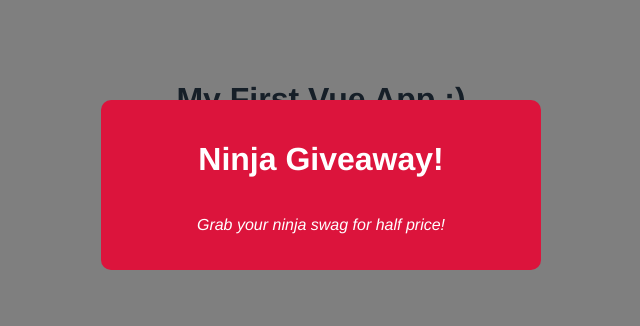
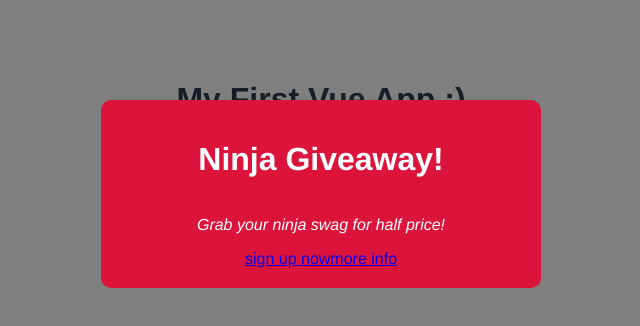
Before and after one commit to bravestarr15/vue_js_3_tutorial, a Vue app in the folder modal-project/modal-project/: page / in a window 1280 px wide. Both pictures are taken after a click on the button "open modal". Shown: the top 326 px of the page, without its empty margins (319-959 px from the left). Built offline with nearby package versions, Linux system fonts and the light colour scheme.

Commit message:
Position template to specific slots

```diff
--- a/modal-project/modal-project/src/App.vue
+++ b/modal-project/modal-project/src/App.vue
@@ -7,6 +7,10 @@
   </div>
   <div v-if="showModal">
     <Modal modal_theme="sale" @close_me="toggleModal">
+      <template v-slot:links>
+        <a href="#">sign up now</a>
+        <a href="#">more info</a>
+      </template>
       <h1>Ninja Giveaway!</h1>
       <p>Grab your ninja swag for half price!</p>
     </Modal>
--- a/modal-project/modal-project/src/components/Modal.vue
+++ b/modal-project/modal-project/src/components/Modal.vue
@@ -2,6 +2,9 @@
   <div class="backdrop" @click.self="closeModal">
     <div class="modal" :class="{ sale: modal_theme === 'sale'}">
       <slot></slot>
+      <div class="actions">
+        <slot name="links"></slot>
+      </div>
     </div>
   </div>
 </template>
```
